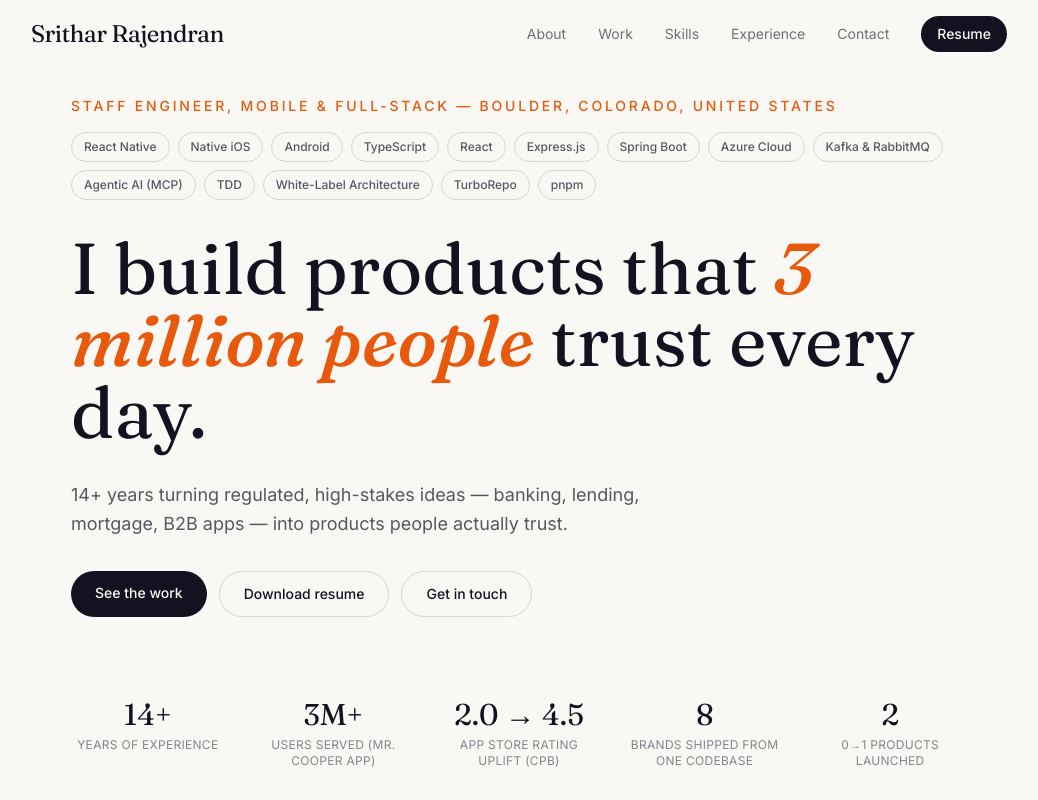
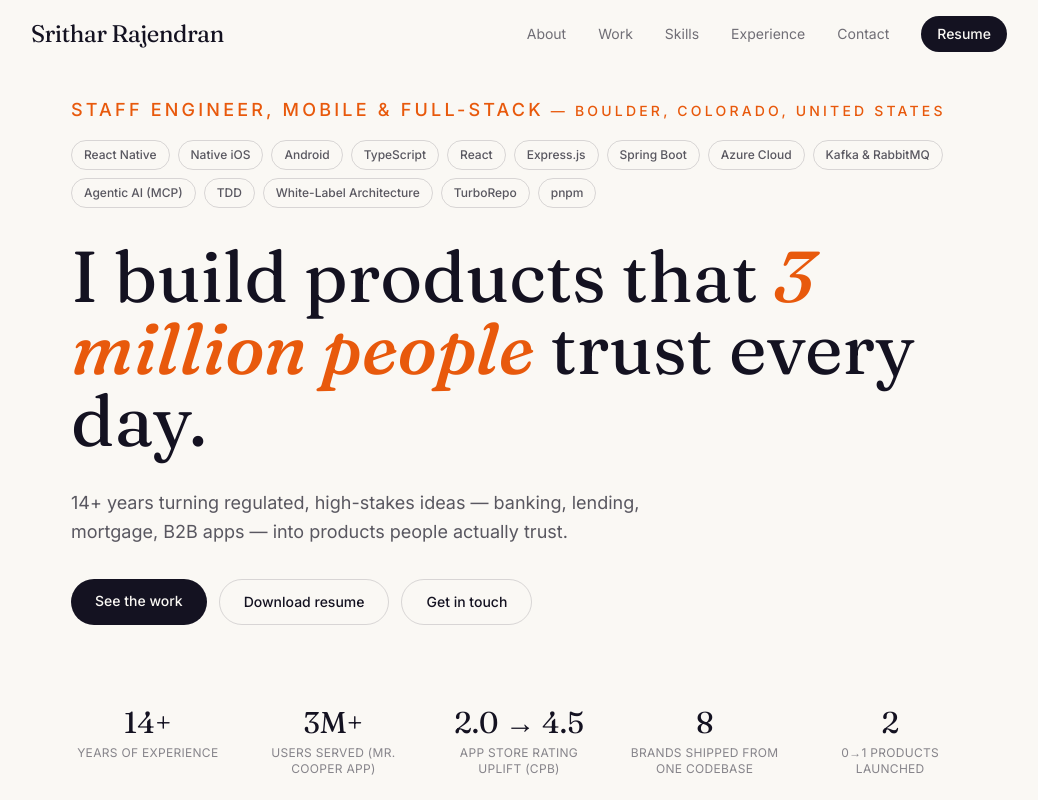
Before and after one commit to sritharIOS/PersonalSite, a React (Vite) app: page / in a window 1280 px wide. Shown: the top 800 px of the page, without its empty margins (121-1159 px from the left). Built offline with nearby package versions, Linux system fonts and the light colour scheme.

Commit message:
Increase hero eyebrow title font size, keep location smaller

```diff
--- a/src/components/Hero.tsx
+++ b/src/components/Hero.tsx
@@ -17,8 +17,9 @@ export default function Hero() {
       />
 
       <div className="max-w-4xl mx-auto">
-        <p className="text-accent font-medium text-sm tracking-[0.2em] uppercase">
-          Staff Engineer, Mobile &amp; Full-Stack — {profile.location}
+        <p className="text-accent font-medium tracking-[0.2em] uppercase">
+          <span className="text-base sm:text-lg">Staff Engineer, Mobile &amp; Full-Stack</span>
+          <span className="text-sm"> — {profile.location}</span>
         </p>
 
         <div className="mt-4 flex flex-wrap gap-2">
```
